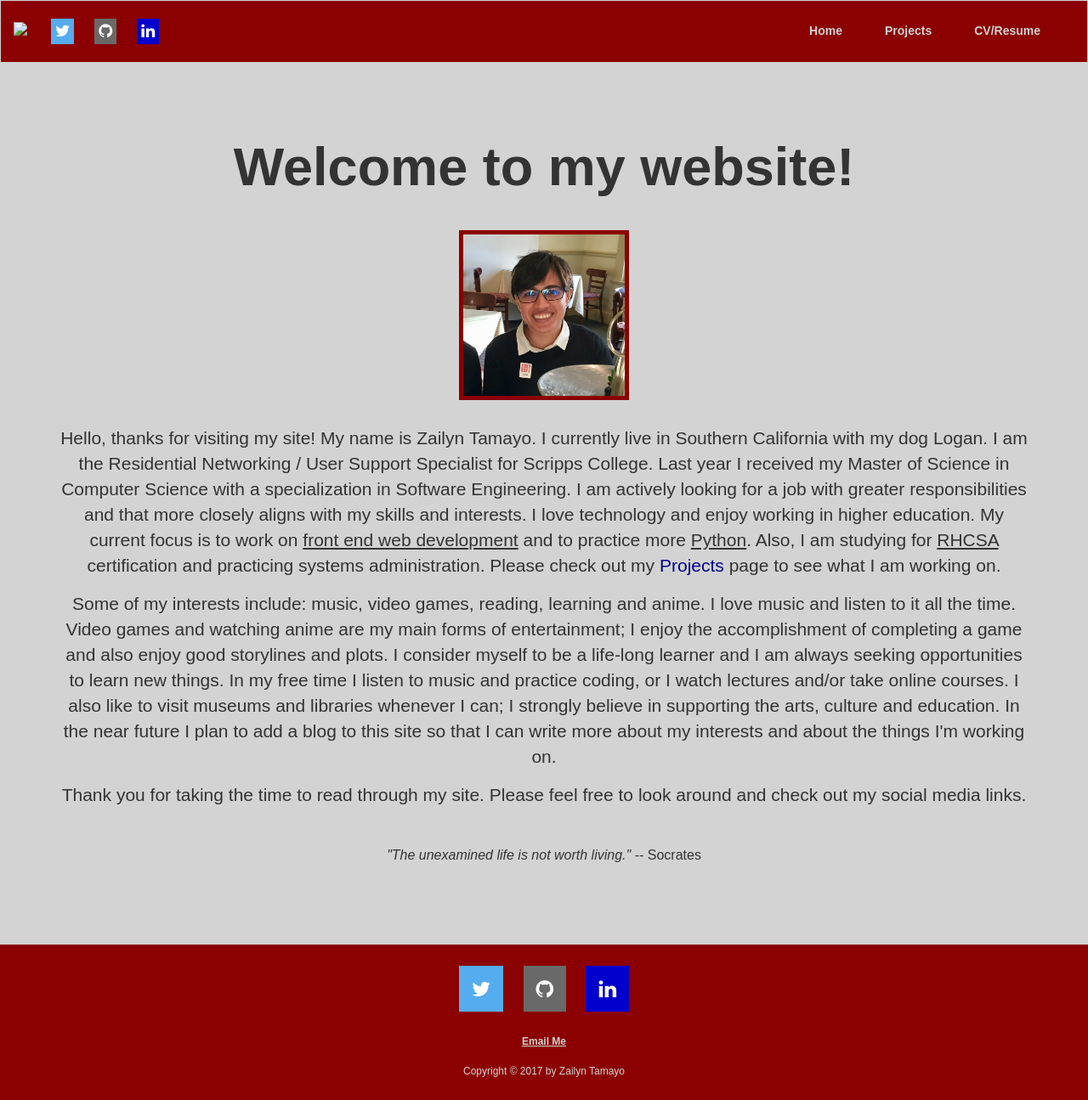
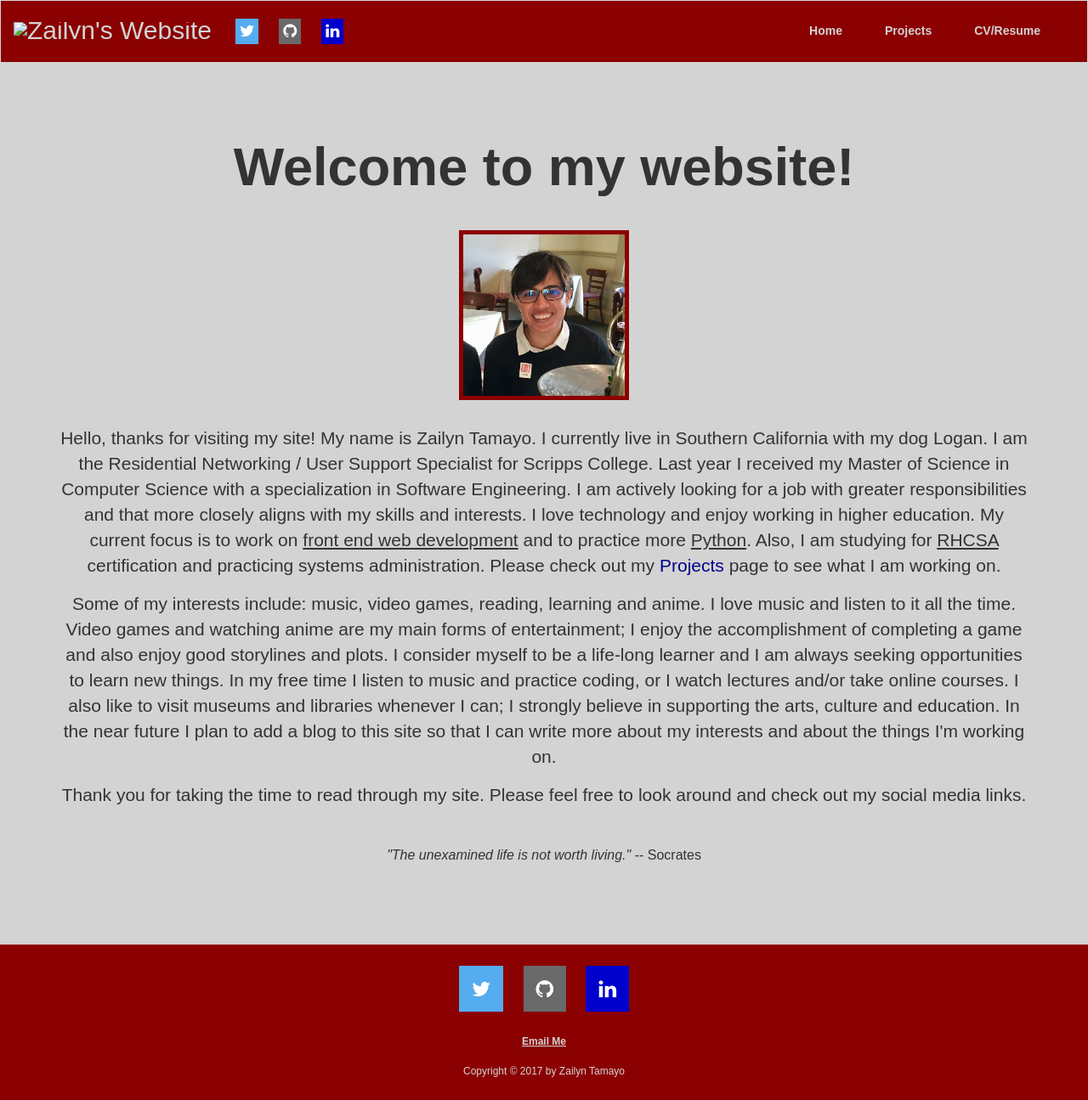
Before and after one commit to ztamayo/ztamayo.github.io, a Jekyll site: the page index.html, which Jekyll copies as it is, in a window 1280 px wide. Shown: the whole page at 85% size. Built offline with Jekyll 4.4.1, drawn with Linux system fonts in a browser that asks for light colours; nearby versions of some CDN libraries.

Commit message:
Update index.html

```diff
--- a/index.html
+++ b/index.html
@@ -37,7 +37,7 @@
                 </button>
 
                 <!-- Website Title -->
-                <a class="navbar-brand text-center" href="index.html"><img src="media/Outline.jpg" /></a>
+                <a class="navbar-brand text-center" href="index.html"><img src="media/Outline.jpg" alt="Zailyn's Website"/></a>
             </div>
 
                 <!-- Small social media icons -->
```
